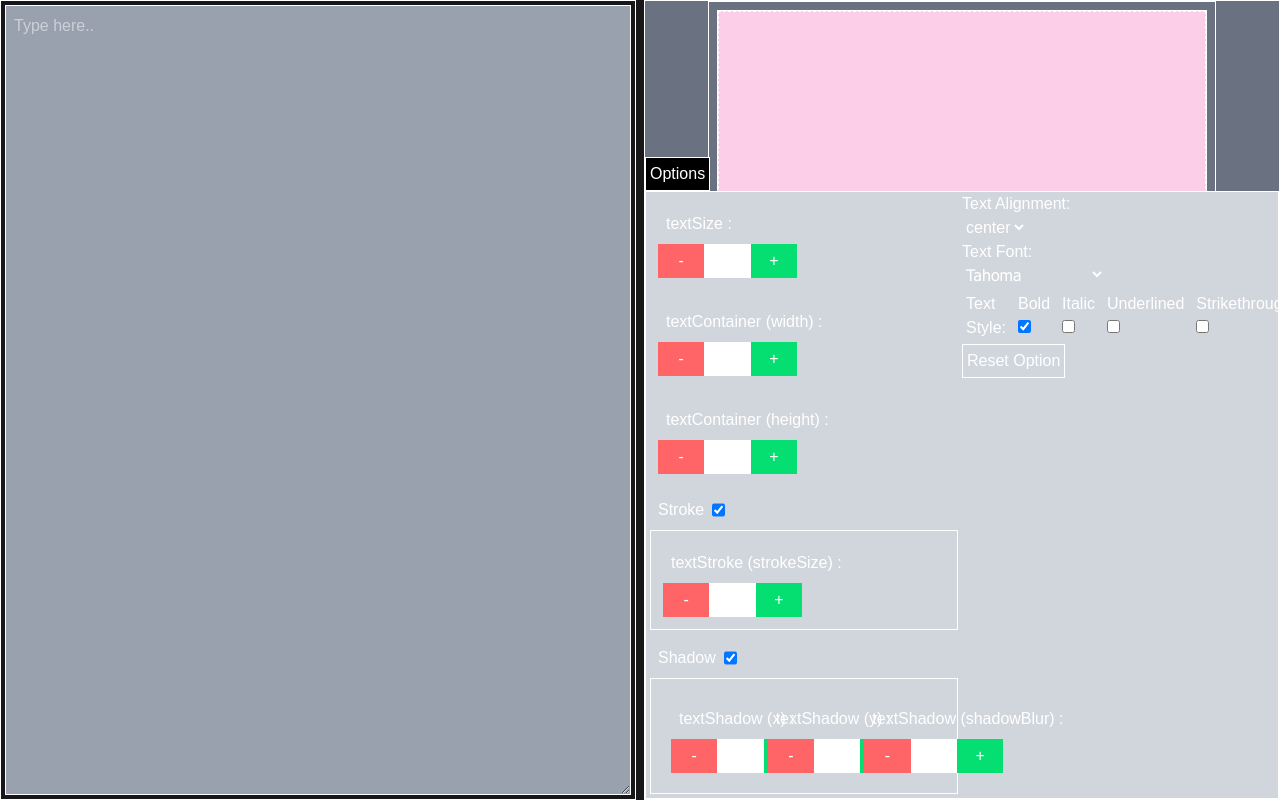
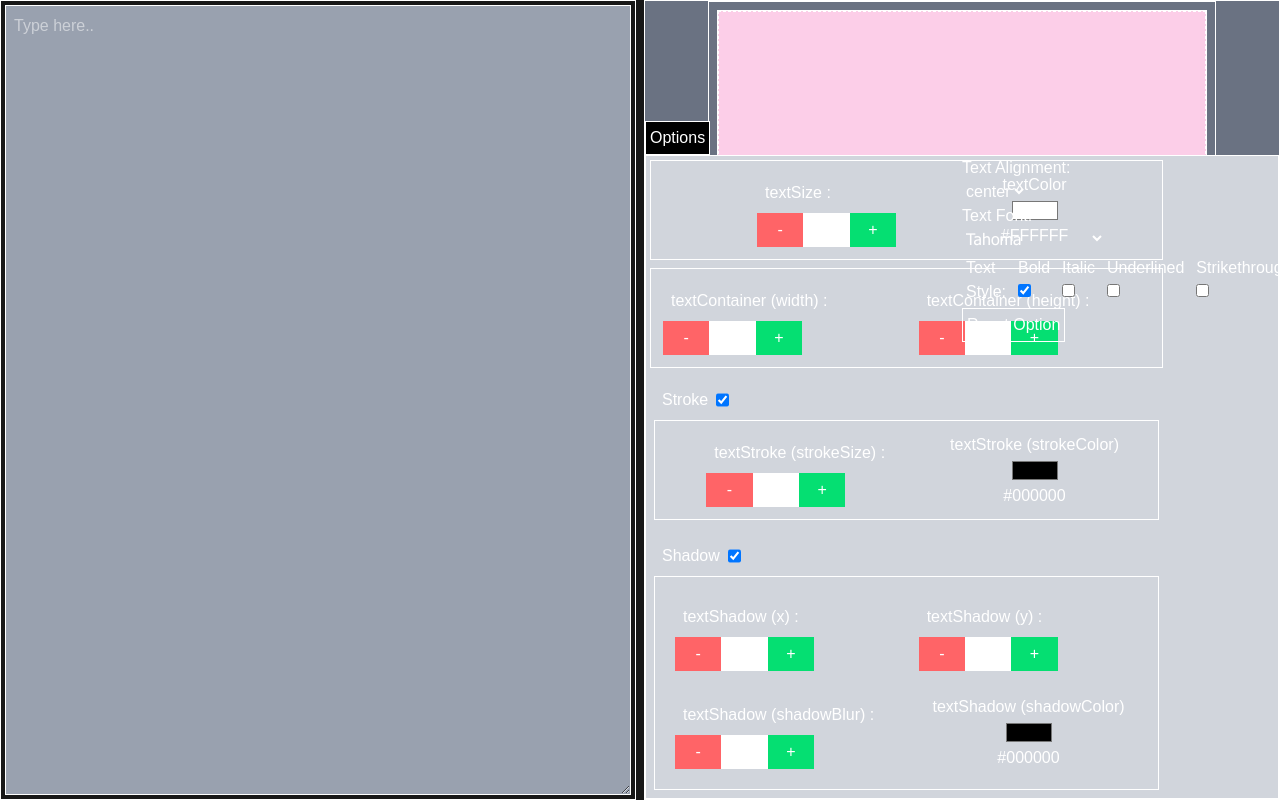
Before and after one commit to akael888/propre-sim, a Next.js app: page /editor in a window 1280 px wide. Both pictures are taken after a click on the button "Options". Built offline with nearby package versions, Linux system fonts and the light colour scheme.

Commit message:
feat : Added Collor Picker to Option

```diff
--- a/src/app/ui/editor/display/display-options.tsx
+++ b/src/app/ui/editor/display/display-options.tsx
@@ -3,6 +3,7 @@ import { useState } from "react";
 import { defaultTextAttributeData, textAlignTypes } from "../../../lib/data";
 import TextFontsSelection from "./text-fonts-selection";
 import OptionInputStepper from "./option/option-input-stepper";
+import OptionColorPicker from "./option/option-color-picker";
 
 const DisplayOptions: React.FC<DisplayOptionsProp> = ({
   textAttribute,
@@ -14,7 +15,7 @@ const DisplayOptions: React.FC<DisplayOptionsProp> = ({
   const resetDisplayOption = () => {
     handleTextAttributeObjectChanges(defaultTextAttributeData);
     localStorage.removeItem("TEXT_ATTRIBUTE_DATA");
-    alert("Options Successfully Reset")
+    alert("Options Successfully Reset");
   };
 
   return (
@@ -34,13 +35,22 @@ const DisplayOptions: React.FC<DisplayOptionsProp> = ({
               className="md:grid md:grid-cols-2 md:grid-rows-1 flex flex-col md:h-full h-fit w-full
              overflow-x-auto"
             >
-              <div className="flex md:flex-col flex-row justify-center w-fit h-full">
+              <div className="flex md:flex-col flex-row justify-center w-fit h-full p-1 gap-2">
+                <div className=" flex flex-row justify-center items-center border-1">
                   <OptionInputStepper
                     textAttribute={textAttribute}
                     handleTextAttributeChanges={handleTextAttributeChanges}
                     attributeKey="textSize"
                     intervalPerStep={0.1}
                   />
+                  <OptionColorPicker
+                    textAttribute={textAttribute}
+                    handleTextAttributeChanges={handleTextAttributeChanges}
+                    attributeKey="textColor"
+                  />
+                </div>
+
+                <div className=" flex flex-row justify-center items-center border-1">
                   <OptionInputStepper
                     textAttribute={textAttribute}
                     handleTextAttributeChanges={handleTextAttributeChanges}
@@ -55,6 +65,8 @@ const DisplayOptions: React.FC<DisplayOptionsProp> = ({
                     keyValue="height"
                     intervalPerStep={1}
                   />
+                </div>
+
                 <div className="p-1">
                   <div className="flex gap-2 p-2">
                     <div>Stroke</div>
@@ -72,7 +84,7 @@ const DisplayOptions: React.FC<DisplayOptionsProp> = ({
 
                   {textAttribute.textStroke.isOn ? (
                     <>
-                      <div className="border-1">
+                      <div className="flex flex-row justify-center items-center border-1">
                         <OptionInputStepper
                           textAttribute={textAttribute}
                           handleTextAttributeChanges={
@@ -81,7 +93,15 @@ const DisplayOptions: React.FC<DisplayOptionsProp> = ({
                           attributeKey="textStroke"
                           keyValue="strokeSize"
                           intervalPerStep={0.1}
-                        />{" "}
+                        />
+                        <OptionColorPicker
+                          textAttribute={textAttribute}
+                          handleTextAttributeChanges={
+                            handleTextAttributeChanges
+                          }
+                          attributeKey="textStroke"
+                          keyValue="strokeColor"
+                        />
                       </div>
                     </>
                   ) : null}
@@ -103,7 +123,7 @@ const DisplayOptions: React.FC<DisplayOptionsProp> = ({
 
                   {textAttribute.textShadow.isOn ? (
                     <>
-                      <div className="md:grid md:grid-cols-3 flex flex-row md:w-full w-screen p-2 border-1">
+                      <div className="md:grid md:grid-cols-2 flex flex-row md:w-full w-screen p-2 border-1">
                         <OptionInputStepper
                           textAttribute={textAttribute}
                           handleTextAttributeChanges={
@@ -130,6 +150,14 @@ const DisplayOptions: React.FC<DisplayOptionsProp> = ({
                           attributeKey="textShadow"
                           keyValue="shadowBlur"
                           intervalPerStep={1}
+                        />
+                        <OptionColorPicker
+                          textAttribute={textAttribute}
+                          handleTextAttributeChanges={
+                            handleTextAttributeChanges
+                          }
+                          attributeKey="textShadow"
+                          keyValue="shadowColor"
                         />
                       </div>
                     </>
@@ -213,8 +241,14 @@ const DisplayOptions: React.FC<DisplayOptionsProp> = ({
                     />
                   </div>
                 </div>
+
                 <div>
-                  <button onClick={resetDisplayOption} className="border-1 p-1 hover:bg-background hover:text-foreground">Reset Option</button>
+                  <button
+                    onClick={resetDisplayOption}
+                    className="border-1 p-1 hover:bg-background hover:text-foreground"
+                  >
+                    Reset Option
+                  </button>
                 </div>
               </div>
             </div>
```
Lines whose indentation alone changed are shown as unchanged.
